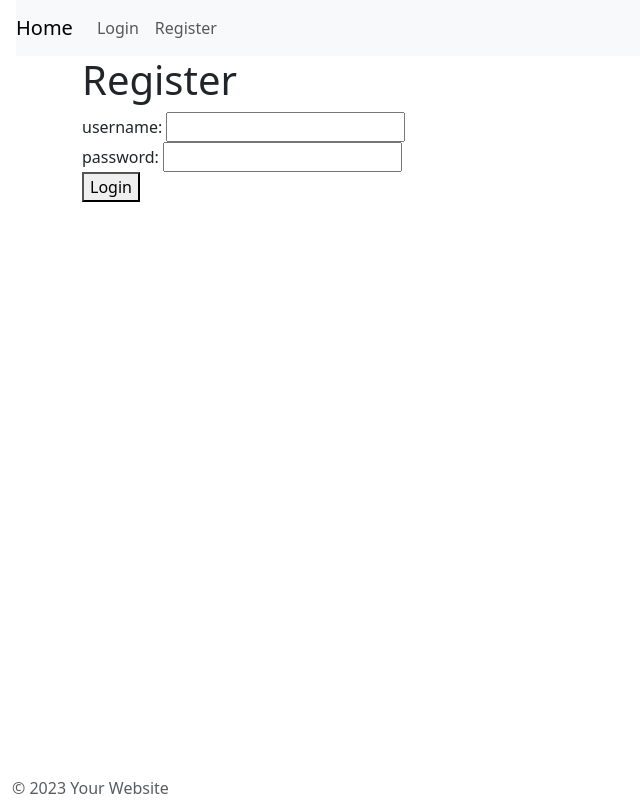
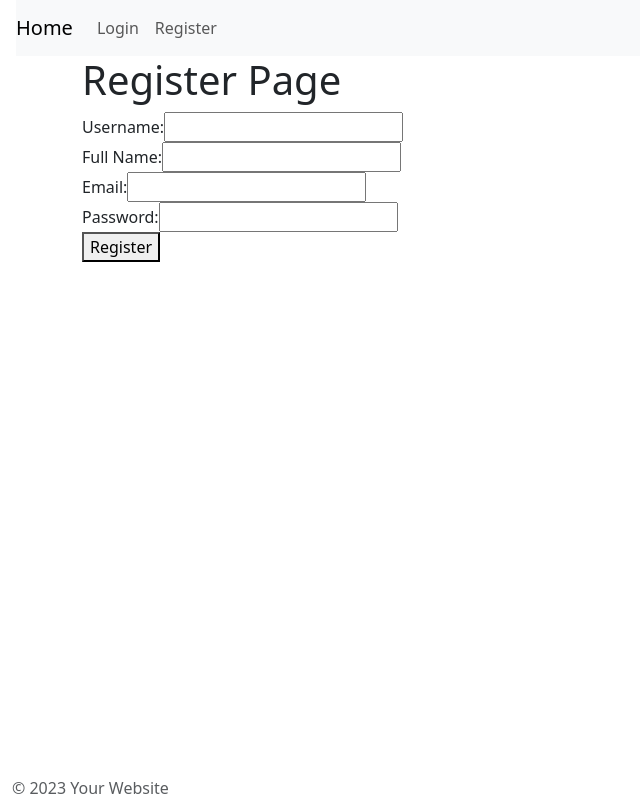
Before and after one commit to tieutrunghoa1198/expense-frontend, a React (Create React App) app: page /register in a window 1280 px wide. Shown: the whole page, without its empty margins (0-640 px from the left). Built offline with nearby package versions, Linux system fonts and the light colour scheme.

Commit message:
register feature added

```diff
--- a/src/App.js
+++ b/src/App.js
@@ -27,7 +27,7 @@ class App extends Component {
 
 
 						{/* protected routes for normal users */}
-						<Route element={<RequireAuth allowedRoles={[ROLES.USER]}/>}>
+						<Route element={<RequireAuth allowedRoles={[ROLES.USER, ROLES.ADMIN]}/>}>
 							<Route path='home' element={<HomePage/>}/>
 							<Route path='records' element={<RecordPage/>}/>
 							<Route path='categories' element={<CategoryPage/>}/>
--- a/src/components/Header.js
+++ b/src/components/Header.js
@@ -1,13 +1,19 @@
 import React from 'react';
-import { Link } from 'react-router-dom';
+import {Link} from 'react-router-dom';
 import { connect } from 'react-redux';
 import {getLoginStatus} from '../state/login/selectors';
+import {ROLES} from '../constants/roles';
 const Header = ({isLoggedIn}) => {
-	// console.log(isLoggedIn)
 	const tokenStr = localStorage.getItem('token');
+	const roles = localStorage.getItem('roles');
+	const convertedRoles = JSON.parse(roles);
+	const isAdmin = (roles) => {
+		return roles.find((role) => (role === ROLES.ADMIN))
+	}
+
 	const handleLogout = () => {
 		localStorage.clear();
-		window.location.reload();
+		window.location.href = '/login';
 	}
 
 	return (
@@ -19,13 +25,30 @@ const Header = ({isLoggedIn}) => {
 			{isLoggedIn || tokenStr
 				? (<div className="collapse navbar-collapse" id="navbarNav">
 					<ul className="navbar-nav">
+						<li className="nav-item">
+							<Link className="nav-link" to="/records">Expense Record</Link>
+						</li>
+
+						<li className="nav-item">
+							<Link className="nav-link" to="/categories">Category</Link>
+						</li>
+
+						<li className="nav-item">
+							<Link className="nav-link" to="/profile">Profile</Link>
+						</li>
+
+						{isAdmin(convertedRoles)
+							? <li className="nav-item">
+								<Link className="nav-link" to="/users">Manage User</Link>
+							  </li>
+							: <></>}
 
 						{/* logout */}
 						<li className="nav-item">
 							<button className="nav-link" onClick={handleLogout}>Logout</button>
 						</li>
 					</ul>
-				</div>)
+				  </div>)
 				: (<div className="collapse navbar-collapse" id="navbarNav">
 					<ul className="navbar-nav">
 						{/* login  */}
--- a/src/containers/LoginForm.js
+++ b/src/containers/LoginForm.js
@@ -32,7 +32,6 @@ const LoginForm = ({ LoginAction }) => {
 
 	return (
 		<div>
-			<h2>Login Page</h2>
 			<form onSubmit={handleLogin}>
 				<div>
 					<label>Email:</label>
--- /dev/null
+++ b/src/containers/RegisterForm.js
@@ -0,0 +1,73 @@
+import React, { useState } from 'react';
+import Authentication from "../services/handlers/auth.service";
+import {useNavigate} from "react-router-dom";
+
+const RegisterForm = () => {
+	const [username, setUsername] = useState('');
+	const [fullname, setFullname] = useState('');
+	const [email, setEmail] = useState('');
+	const [password, setPassword] = useState('');
+	const [error, setError] = useState('');
+	const navigate = useNavigate();
+	const handleRegister = async (e) => {
+		e.preventDefault();
+		setError('');
+
+		// Perform registration logic here, such as making an API request
+		try {
+			const api = new Authentication();
+			const res = await api.register({email, password, fullname, username});
+
+			navigate('/login');
+		} catch (error) {
+			setError('Invalid email or password.');
+		}
+
+		// Reset the form
+		setUsername('');
+		setFullname('');
+		setEmail('');
+		setPassword('');
+	};
+
+	return (
+		<form onSubmit={handleRegister}>
+			<div>
+				<label>Username:</label>
+				<input
+					type="text"
+					value={username}
+					onChange={(e) => setUsername(e.target.value)}
+				/>
+			</div>
+			<div>
+				<label>Full Name:</label>
+				<input
+					type="text"
+					value={fullname}
+					onChange={(e) => setFullname(e.target.value)}
+				/>
+			</div>
+			<div>
+				<label>Email:</label>
+				<input
+					type="email"
+					value={email}
+					onChange={(e) => setEmail(e.target.value)}
+				/>
+			</div>
+			<div>
+				<label>Password:</label>
+				<input
+					type="password"
+					value={password}
+					onChange={(e) => setPassword(e.target.value)}
+				/>
+			</div>
+			<button type="submit">Register</button>
+			{error && <div>{error}</div>}
+		</form>
+	);
+};
+
+export default RegisterForm;
--- a/src/pages/Auth/LoginPage.js
+++ b/src/pages/Auth/LoginPage.js
@@ -5,6 +5,7 @@ const LoginPage = () => {
 
 	return (
 		<div className='container'>
+			<h1>Login Page</h1>
 			<LoginForm/>
 		</div>
 	);
--- a/src/pages/Auth/RegisterPage.js
+++ b/src/pages/Auth/RegisterPage.js
@@ -1,15 +1,12 @@
 import React, { Component } from 'react';
+import RegisterForm from '../../containers/RegisterForm';
 
 export default class RegisterPage extends Component {
 	render() {
 		return (
 			<div className='container'>
-				<h1>Register</h1>
-                username: <input type='text' name='username'/>
-				<br/>
-                password: <input type='password' name='username'/>
-				<br/>
-				<button>Login</button>
+				<h1>Register Page</h1>
+				<RegisterForm/>
 			</div>
 		)
 	}
```
Also changed, not shown: src/Utils/validation.js (added, +31 -0 lines).
